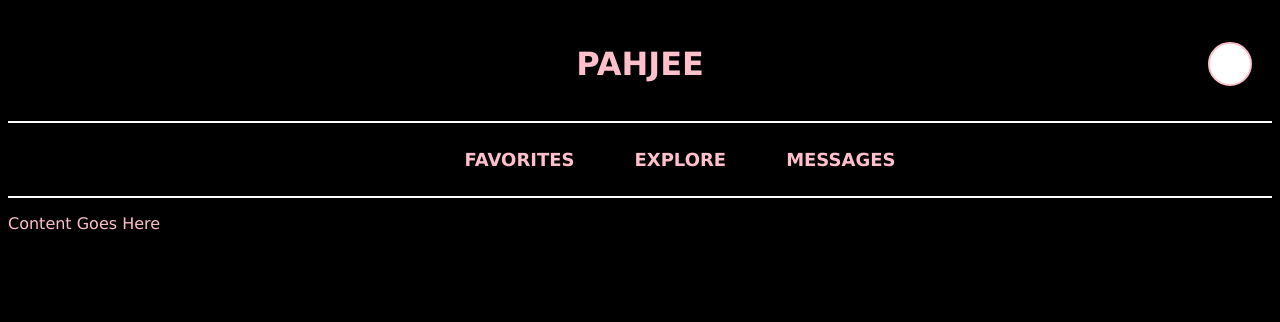
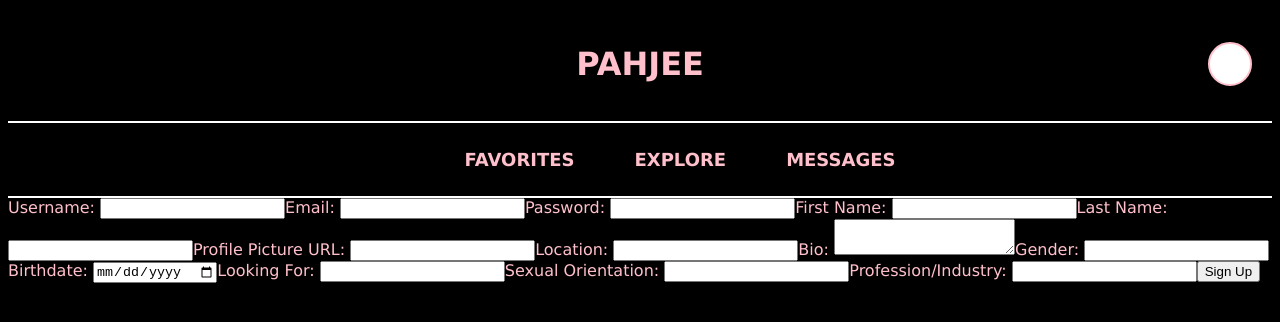
Before and after one commit to lmartin2422/Pahjee, an Angular app: page /signup in a window 1280 px wide. Before the commit this address led to /home. Shown: the top 322 px of the page. Built offline with nearby package versions, Linux system fonts and the light colour scheme.

Commit message:
signup component

```diff
--- a/src/app/app.config.ts
+++ b/src/app/app.config.ts
@@ -5,12 +5,14 @@ import { provideClientHydration } from '@angular/platform-browser';
 import { provideHttpClient } from '@angular/common/http';
 import { importProvidersFrom } from '@angular/core';
 import { ReactiveFormsModule } from '@angular/forms';
+import { HttpClientModule } from '@angular/common/http';
 
 export const appConfig: ApplicationConfig = {
   providers: [
-    provideHttpClient(), // <-- Enables HTTP requests
-    importProvidersFrom(ReactiveFormsModule), // <-- Enables reactive formsprovideZoneChangeDetection({ eventCoalescing: true }),
-    provideRouter(routes, withComponentInputBinding()), // Add this
+    provideHttpClient(), // Enables HTTP requests
+    importProvidersFrom(ReactiveFormsModule, HttpClientModule), // Enables reactive forms
+    provideZoneChangeDetection({ eventCoalescing: true }), // Fixed: zone change detection
+    provideRouter(routes, withComponentInputBinding()), // Router
     provideClientHydration()
   ]
 };
--- a/src/app/app.routes.ts
+++ b/src/app/app.routes.ts
@@ -8,18 +8,20 @@ import { HeaderComponent } from './header/header.component';
 import { MyProfileComponent } from './my-profile/my-profile.component';
 import { NgModule } from '@angular/core';
 import { LoginComponent } from './login/login.component';
+import { SignupComponent } from './signup/signup.component';
 
 
 
 export const routes: Routes = [
     { path: 'login', component: LoginComponent },
+    { path: 'signup', component: SignupComponent },
     { path: 'home', component: HomeComponent} ,
     { path: 'messages', component: DirectMessagesComponent},
     { path: 'explore', component: ExploreComponent},
     { path: 'favorites', component: FavoritesComponent},
     { path: 'myprofile', component: MyProfileComponent},
-    { path: '', redirectTo: '/home', pathMatch: 'full' }, // default route
-    { path: '**', redirectTo: '/home', pathMatch: 'full' } // invali
+    { path: '', component: LoginComponent },
+    { path: '**', redirectTo: '/home', pathMatch: 'full' } // invalid
 ];
 
 
--- a/src/app/login/login.component.html
+++ b/src/app/login/login.component.html
@@ -1,4 +1,4 @@
-<form [formGroup]="loginForm" (ngSubmit)="onSubmit()">
+<!-- <form [formGroup]="loginForm" (ngSubmit)="onSubmit()">
     <label>Username</label>
     <input type="text" formControlName="username" />
 
@@ -6,4 +6,15 @@
     <input type="password" formControlName="password" />
 
     <button type="submit">Login</button>
+  </form> -->
+
+
+  <form [formGroup]="loginForm" (ngSubmit)="onSubmit()">
+    <!-- Your login fields -->
+    <label>Username: <input formControlName="username"></label>
+    <label>Password: <input type="password" formControlName="password"></label>
+    <button type="submit">Login</button>
   </form>
+
+  <!-- Create Account Button -->
+  <button (click)="goToSignup()">Create Account</button>
--- a/src/app/login/login.component.ts
+++ b/src/app/login/login.component.ts
@@ -1,4 +1,5 @@
 import { Component } from '@angular/core';
+import { Router } from '@angular/router';
 import { FormBuilder, FormGroup, Validators, ReactiveFormsModule  } from '@angular/forms';
 import { HttpClient } from '@angular/common/http';
 
@@ -12,10 +13,10 @@ import { HttpClient } from '@angular/common/http';
 export class LoginComponent {
   loginForm: FormGroup;
 
-  constructor(private fb: FormBuilder, private http: HttpClient) {
+  constructor(private fb: FormBuilder, private router: Router, private http: HttpClient) {
     this.loginForm = this.fb.group({
-      username: [''],
-      password: ['']
+      username: ['', Validators.required],
+      password: ['', Validators.required]
     });
   }
 
@@ -24,11 +25,16 @@ export class LoginComponent {
       next: (res: any) => {
         alert('Login successful!');
         console.log(res);
-        // Store token or user ID here
+        localStorage.setItem('userId', res.user_id); // ✅ Store ID
+        this.router.navigate(['/my-profile']);        // ✅ Redirect
       },
       error: () => {
         alert('Login failed');
       }
     });
   }
+
+  goToSignup() {
+    this.router.navigate(['/signup']);
+  }
 }
--- /dev/null
+++ b/src/app/signup/signup.component.html
@@ -0,0 +1,19 @@
+<form [formGroup]="signupForm" (ngSubmit)="onSubmit()">
+    <label>Username: <input formControlName="username"></label>
+    <label>Email: <input type="email" formControlName="email"></label>
+    <label>Password: <input type="password" formControlName="password"></label>
+
+    <!-- Optional fields -->
+    <label>First Name: <input formControlName="firstname"></label>
+    <label>Last Name: <input formControlName="lastname"></label>
+    <label>Profile Picture URL: <input formControlName="profile_picture"></label>
+    <label>Location: <input formControlName="location"></label>
+    <label>Bio: <textarea formControlName="bio"></textarea></label>
+    <label>Gender: <input formControlName="gender"></label>
+    <label>Birthdate: <input type="date" formControlName="birthdate"></label>
+    <label>Looking For: <input formControlName="lookingfor"></label>
+    <label>Sexual Orientation: <input formControlName="sexualorientation"></label>
+    <label>Profession/Industry: <input formControlName="professionindustry"></label>
+
+    <button type="submit">Sign Up</button>
+  </form>
--- /dev/null
+++ b/src/app/signup/signup.component.ts
@@ -0,0 +1,51 @@
+import { Component } from '@angular/core';
+import { FormBuilder, FormGroup, Validators, ReactiveFormsModule } from '@angular/forms';
+import { UserService } from '../../services/user.service';  // Update path if needed
+import { Router } from '@angular/router';
+
+@Component({
+  selector: 'app-signup',
+  standalone: true,
+  imports: [ReactiveFormsModule],
+  templateUrl: './signup.component.html',
+  styleUrls: ['./signup.component.css']
+})
+export class SignupComponent {
+  signupForm: FormGroup;
+
+  constructor(
+    private fb: FormBuilder,
+    private userService: UserService,
+    private router: Router
+  ) {
+    this.signupForm = this.fb.group({
+      username: ['', Validators.required],
+      email: ['', [Validators.required, Validators.email]],
+      password: ['', Validators.required],
+      firstname: [''],
+      lastname: [''],
+      profile_picture: [''],
+      location: [''],
+      bio: [''],
+      gender: [''],
+      birthdate: [''],
+      lookingfor: [''],
+      sexualorientation: [''],
+      professionindustry: ['']
+    });
+  }
+
+  onSubmit() {
+    if (this.signupForm.valid) {
+      this.userService.registerUser(this.signupForm.value).subscribe({
+        next: (res) => {
+          alert('Registration successful!');
+          this.router.navigate(['/login']);
+        },
+        error: (err) => {
+          alert('Registration failed: ' + err.error.detail);
+        }
+      });
+    }
+  }
+}
--- a/src/services/user.service.ts
+++ b/src/services/user.service.ts
@@ -29,8 +29,8 @@ export class UserService {
 
   constructor(private http: HttpClient) { }
 
-  createUser(user: User): Observable<User> {
-    return this.http.post<User>(`${this.baseUrl}/users/`, user);
+  registerUser(user: User): Observable<User> {
+    return this.http.post<User>(`${this.baseUrl}/register`, user);
   }
 
   getAllUsers(): Observable<User[]> {
```
Also changed, not shown: src/app/signup/signup.component.css (added), 1 other file (tests, documents, lock files or other folders).
